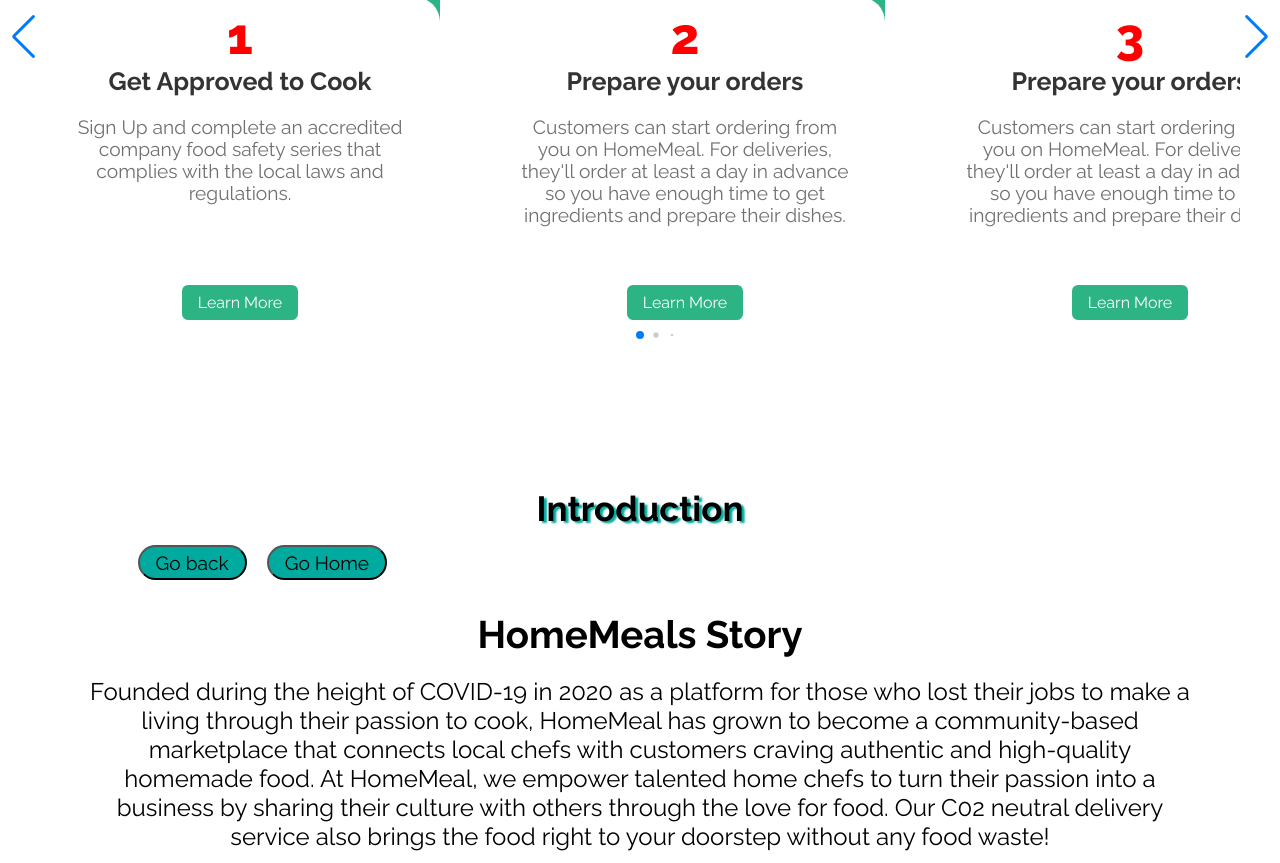
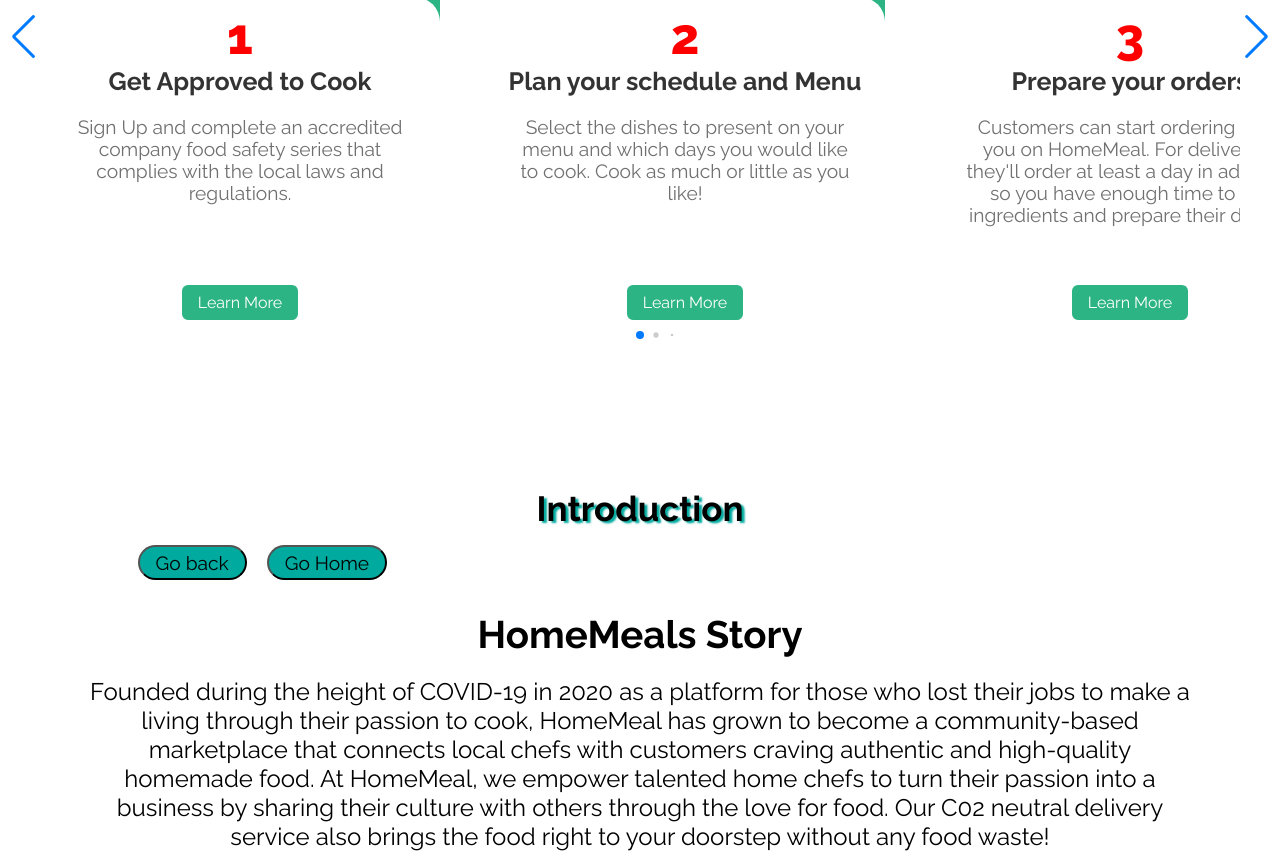
Before and after one commit to DeniMc/HomeMealChefSupport, a plain HTML site: page frontend/index.html in a window 1280 px wide. Shown: the part 4998-5861 px from the top of the page. Drawn offline with nearby package versions, Linux system fonts and the light colour scheme.

Commit message:
slider content amended

```diff
--- a/frontend/index.html
+++ b/frontend/index.html
@@ -294,8 +294,8 @@
               </div>
               <div class="card-content">
                   <span class="slider-number">2</span>
-                  <h2 class="name">Prepare your orders</h2>
-                  <p class="description">Customers can start ordering from you on HomeMeal. For deliveries, they'll order at least a day in advance so you have enough time to get ingredients and prepare their dishes.</p>
+                  <h2 class="name">Plan your schedule and Menu</h2>
+                  <p class="description">Select the dishes to present on your menu and which days you would like to cook. Cook as much or little as you like!</p>
 
                   <button class="button"><a href="https://homemeal.de/become-a-chef/">Learn More</a></button>
               </div>
```
Also changed, not shown: 1 other file.
